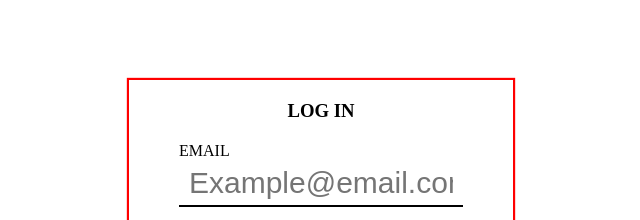
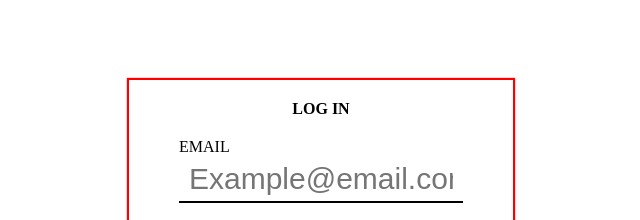
Before and after one commit to akolliy1/login, a plain HTML site: page index.html in a window 1280 px wide. Shown: the top 220 px of the page, 319-959 px from the left. Drawn offline with Linux system fonts and the light colour scheme.

Commit message:
Login page

```diff
--- a/index.html
+++ b/index.html
@@ -9,7 +9,7 @@
 </head>
 <body>
     <form>
-        <h3 class="text-center">LOG IN</h3>
+        <h4 class="text-center">LOG IN</h4>
         <div class="input-group">
             <label for="email">Email</label>
             <input id="email" name="email" type="email" placeholder="Example@email.com">
```
